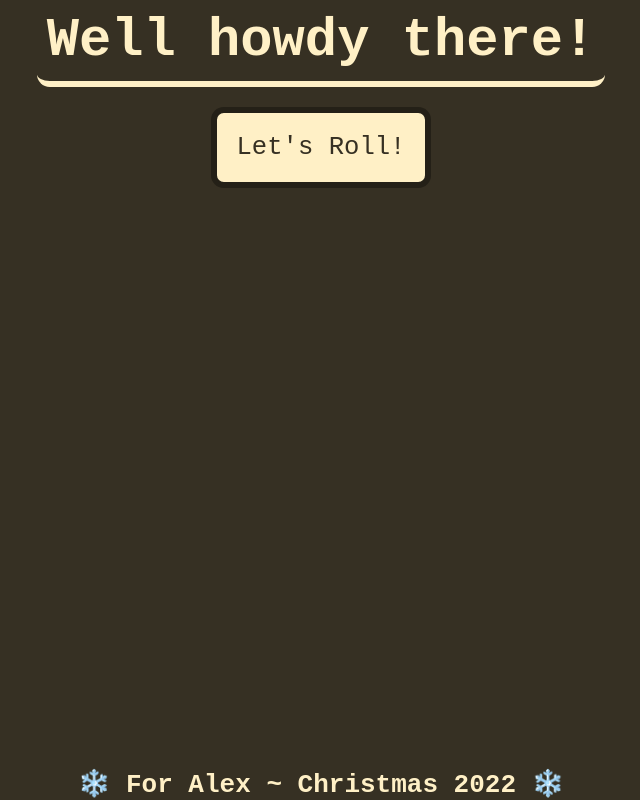
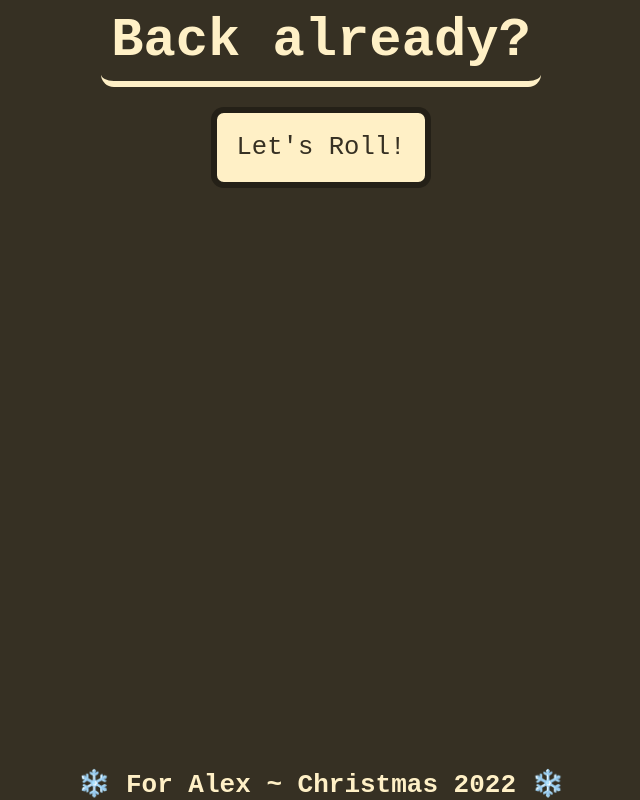
Before and after one commit to helpvisa/chill-picker, a React (Create React App) app: page / in a window 1280 px wide. Shown: the whole page, without its empty margins (319-959 px from the left). Built offline with nearby package versions, Linux system fonts and the light colour scheme.

Commit message:
added animations, basic gamePicker function and game definitions

```diff
--- a/src/App.js
+++ b/src/App.js
@@ -6,15 +6,36 @@ import './index.css';
 import Welcome from './components/Welcome';
 import Footer from './components/Footer';
 import Button from './components/Button';
+// import our helper functions
+import { welcomeFunc } from './utils/welcomeText';
+import { pickGame } from './utils/gamePicker';
 
 // render main page
 function App() {
+  // define our useStates
+  const [welcomeText, setWelcomeText] = useState(welcomeFunc()); // generate our welcome text
+  const [appRolled, setAppRolled] = useState(false);
+  const [showWelcome, setShowWelcome] = useState(true);
+
   return (
     <div className="app-container">
-      <main className="main-container">
-        <Welcome></Welcome>
-        <Button></Button>
+      <main>
+        {/* determine if app has rolled, and welcome screen should display */}
+        {showWelcome ?
+          <div
+            className={!appRolled ? 'main-container transitionIn' : 'main-container transitionOut'}
+            onAnimationEnd={() => {if (appRolled) setShowWelcome(false)}}
+          >
+            <Welcome welcomeText={welcomeText}></Welcome>
+            <Button setAppRolled={setAppRolled}></Button>
+          </div>
+          :
+          <div className="main-container transitionInBottom">
+            <Welcome welcomeText={welcomeText}></Welcome>
+          </div>
+        }
       </main>
+
       <Footer></Footer>
     </div>
   );
--- a/src/components/Button/index.js
+++ b/src/components/Button/index.js
@@ -1,9 +1,9 @@
 import React from 'react';
 
-function Button() {
+function Button({ setAppRolled }) {
   return (
     <div>
-      <button className="button">Let's Roll!</button>
+      <button className="button" onClick={() => setAppRolled(true)}>Let's Roll!</button>
     </div>
   )
 }
--- a/src/components/Welcome/index.js
+++ b/src/components/Welcome/index.js
@@ -1,11 +1,9 @@
 import React from 'react';
-// import our helper function
-import { welcomeFunc } from '../../utils/welcomeText';
 
-function Welcome() {
+function Welcome({ welcomeText }) {
   return (
     <div>
-      <h1 className="welcome">{welcomeFunc()}</h1>
+      <h1 className="welcome">{welcomeText}</h1>
     </div>
   )
 }
--- a/src/index.css
+++ b/src/index.css
@@ -13,6 +13,29 @@
 @keyframes unhoverMouse {
   from {filter: brightness(1.3);}
   to {filter: brightness(1.0);}
+}
+@keyframes disappear {
+  from {opacity: 1; position: relative; right: 0px;}
+  to {opacity: 0; position: relative; right: -100vw;}
+}
+@keyframes appear {
+  from {opacity: 0; position: relative; left: -100vw;}
+  to {opacity: 1; position: relative; left: 0px;}
+}
+@keyframes appearBottom {
+  from {opacity: 0; position: relative; bottom: -100vh;}
+  to {opacity: 1; position: relative; bottom: 0px;}
+}
+
+/* animation classes */
+.transitionOut {
+  animation: disappear 0.5s both;
+}
+.transitionIn {
+  animation: appear 0.5s both;
+}
+.transitionInBottom {
+  animation: appearBottom 0.5s both;
 }
 
 /* wildcard */
@@ -30,6 +53,7 @@
   justify-content: flex-start;
   min-height: 100vh;
   background-color: var(--col-bg);
+  overflow: hidden;
 }
 
 .main-container {
@@ -50,9 +74,7 @@
 }
 
 .button {
-  animation-name: unhoverMouse;
-  animation-duration: 0.25s;
-  animation-fill-mode: forwards;
+  animation: unhoverMouse 0.25s both;
   font-size: 2vw;
   text-align: center;
   padding: 20px;
@@ -66,9 +88,7 @@
 }
 
 .button:hover {
-  animation-name: hoverMouse;
-  animation-duration: 0.25s;
-  animation-fill-mode: forwards;
+  animation: hoverMouse 0.25s both;
   cursor: pointer;
 }
 
--- /dev/null
+++ b/src/utils/gamePicker.js
@@ -0,0 +1,12 @@
+// randomly selects a game from a json object
+// import our json definitions
+const gameArray = require('./json/games.json');
+
+const pickGame = () => {
+  // generate an index
+  const index = Math.floor(Math.random() * gameArray.length);
+  // pick and return a game
+  return gameArray[index];
+}
+
+module.exports = { pickGame };
--- /dev/null
+++ b/src/utils/json/games.json
@@ -0,0 +1,10 @@
+[
+  {
+    "game": "Slice N' Dice",
+    "options": ["on Easy", "on Normal", "on Hard", "on RNG mode", "in demo mode"]
+  },
+  {
+    "game": "Slay the Spire",
+    "options": ["as the Ironchad", "as the Silent", "as the Defect", "as the Watcher", "the daily run"]
+  }
+]
```
Also changed, not shown: src/components/RollDisplay/index.js (added).
